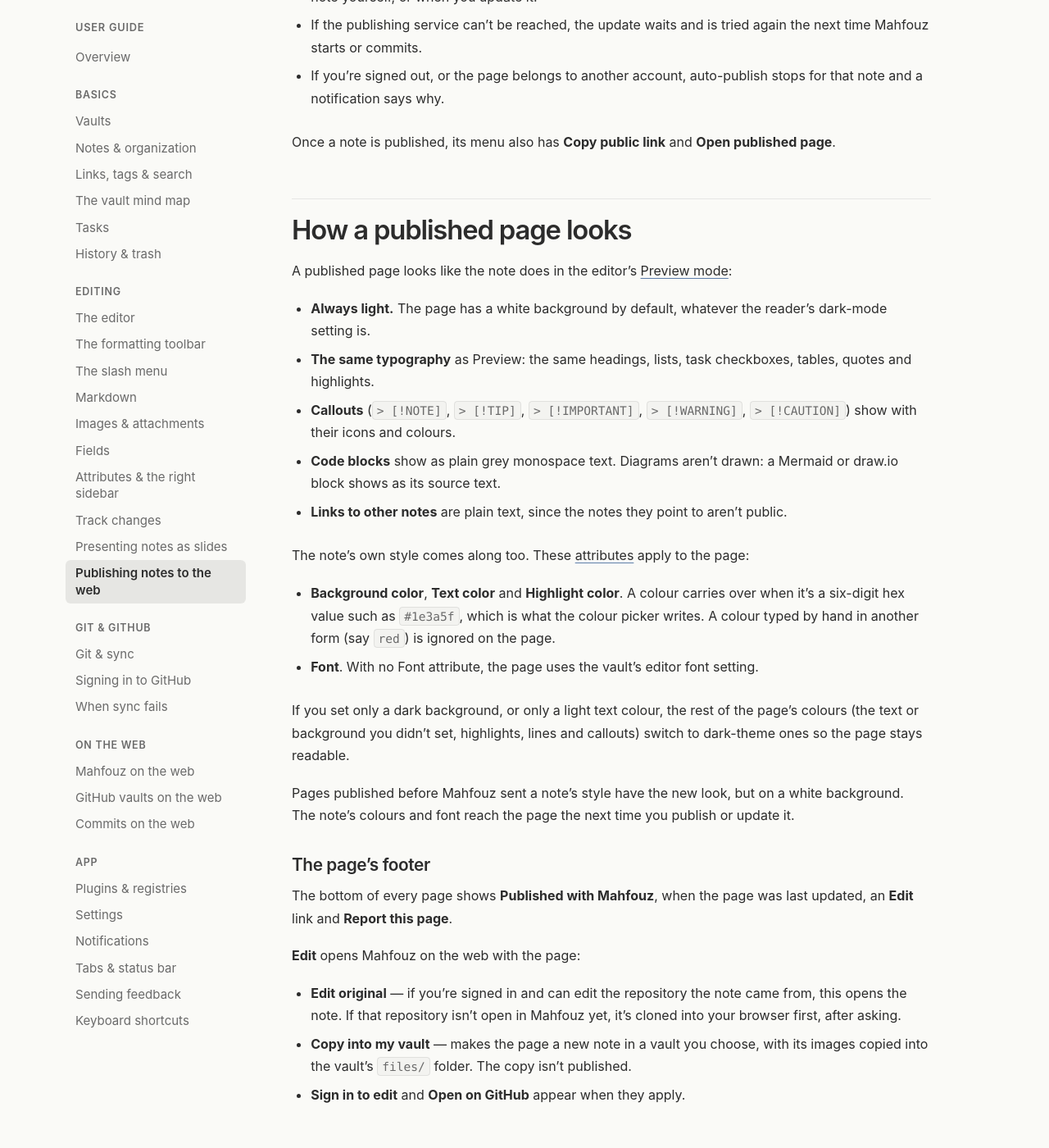
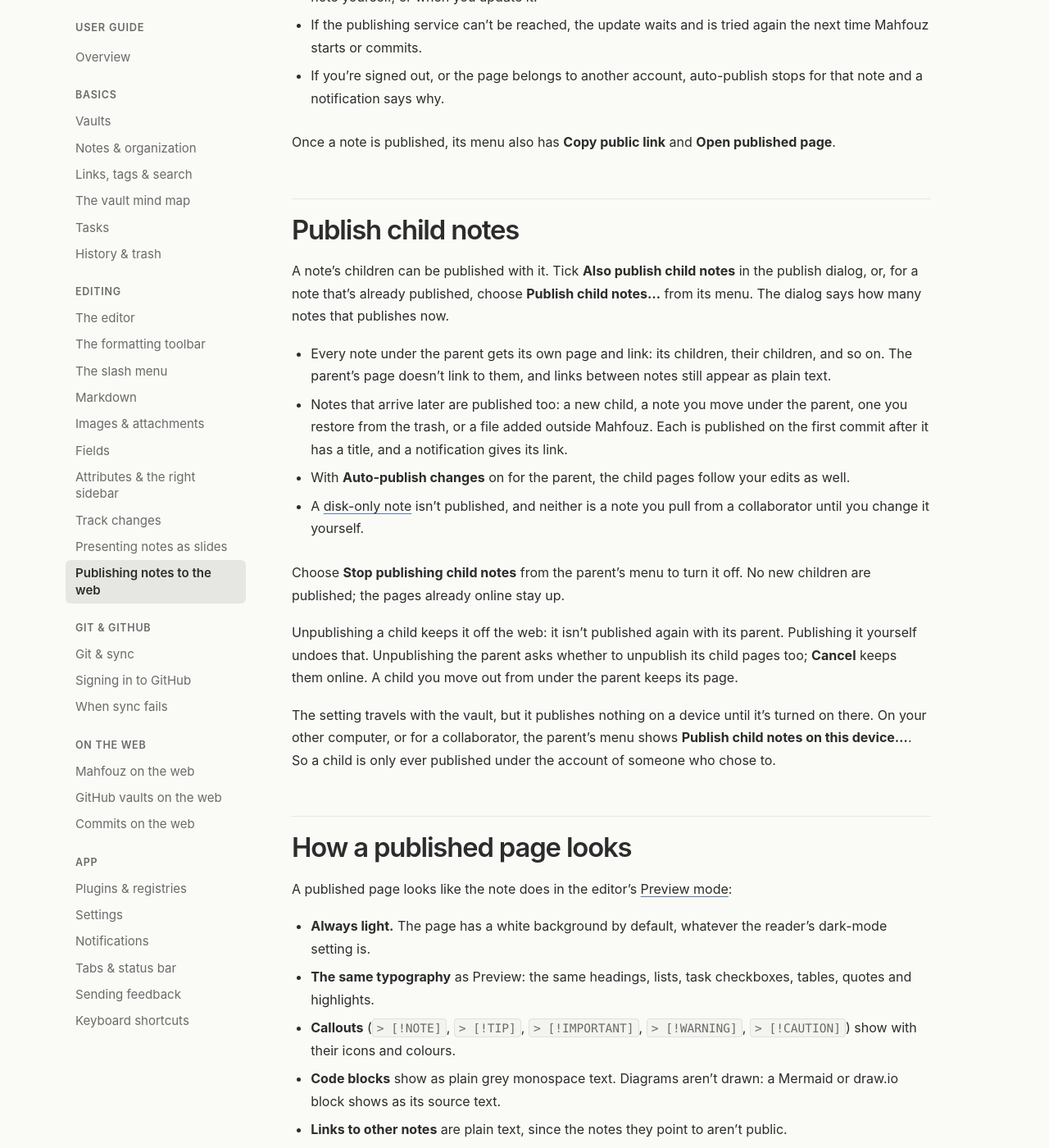
Before and after one commit to mahfouz-app/docs, a Jekyll site: the page built from guide/publishing.md, in a window 1280 px wide and 1400 px high, scrolled down 1974 px. Shown: the whole window at 82% size. Built offline with Jekyll 4.4.1, drawn with Linux system fonts in a browser that asks for light colours; some of the changed text lies outside the part shown.

Commit message:
docs(guide): publishing child notes
Co-Authored-By: Claude Opus 5.5 <noreply@anthropic.com>

```diff
--- a/guide/publishing.md
+++ b/guide/publishing.md
@@ -86,6 +86,39 @@ changes the note, so the page follows your edits without you asking.
 Once a note is published, its menu also has **Copy public link** and
 **Open published page**.
 
+## Publish child notes
+
+A note's children can be published with it. Tick **Also publish child
+notes** in the publish dialog, or, for a note that's already published,
+choose **Publish child notes…** from its menu. The dialog says how many
+notes that publishes now.
+
+- Every note under the parent gets its own page and link: its children,
+  their children, and so on. The parent's page doesn't link to them, and
+  links between notes still appear as plain text.
+- Notes that arrive later are published too: a new child, a note you move
+  under the parent, one you restore from the trash, or a file added outside
+  Mahfouz. Each is published on the first commit after it has a title, and a
+  notification gives its link.
+- With **Auto-publish changes** on for the parent, the child pages follow
+  your edits as well.
+- A [disk-only note](/guide/history/#auto-commit-and-disk-only-notes) isn't
+  published, and neither is a note you pull from a collaborator until you
+  change it yourself.
+
+Choose **Stop publishing child notes** from the parent's menu to turn it
+off. No new children are published; the pages already online stay up.
+
+Unpublishing a child keeps it off the web: it isn't published again with
+its parent. Publishing it yourself undoes that. Unpublishing the parent asks
+whether to unpublish its child pages too; **Cancel** keeps them online. A
+child you move out from under the parent keeps its page.
+
+The setting travels with the vault, but it publishes nothing on a device
+until it's turned on there. On your other computer, or for a collaborator,
+the parent's menu shows **Publish child notes on this device…**. So a child
+is only ever published under the account of someone who chose to.
+
 ## How a published page looks
 
 A published page looks like the note does in the editor's
@@ -154,7 +187,9 @@ next update tells you, and the note stops being marked as published.
 
 A published note remembers its page in its own attributes:
 `published: <id>` (the page's id) and, with auto-publish on,
-`auto_publish: true`. They travel with the note through git, so another
+`auto_publish: true`. A parent that publishes its children has
+`publish_children: true`, and a child kept off the web has
+`no_publish: true`. They travel with the note through git, so another
 device or a collaborator sees the note as published. See
 [Names Mahfouz keeps for itself](/guide/attributes/#names-mahfouz-keeps-for-itself).
 
```
Also changed, not shown: guide/attributes.md (+3 -3 lines).
